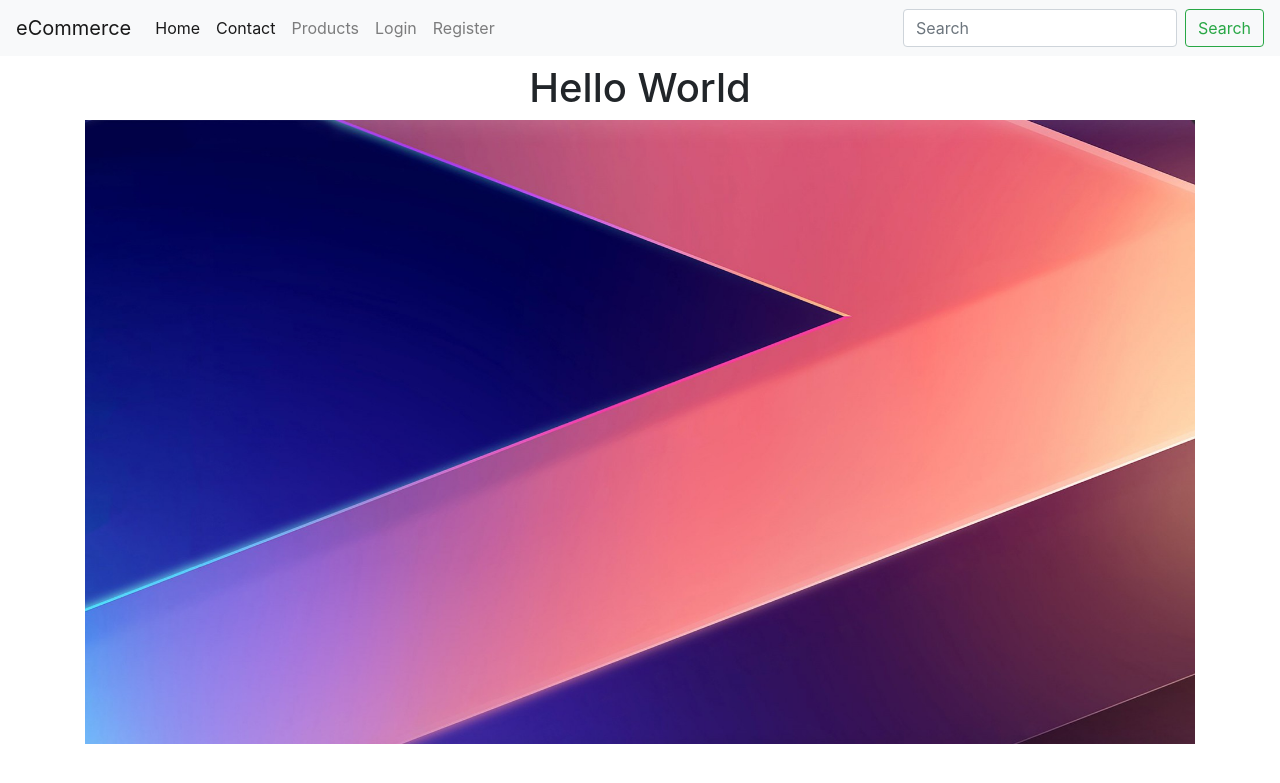
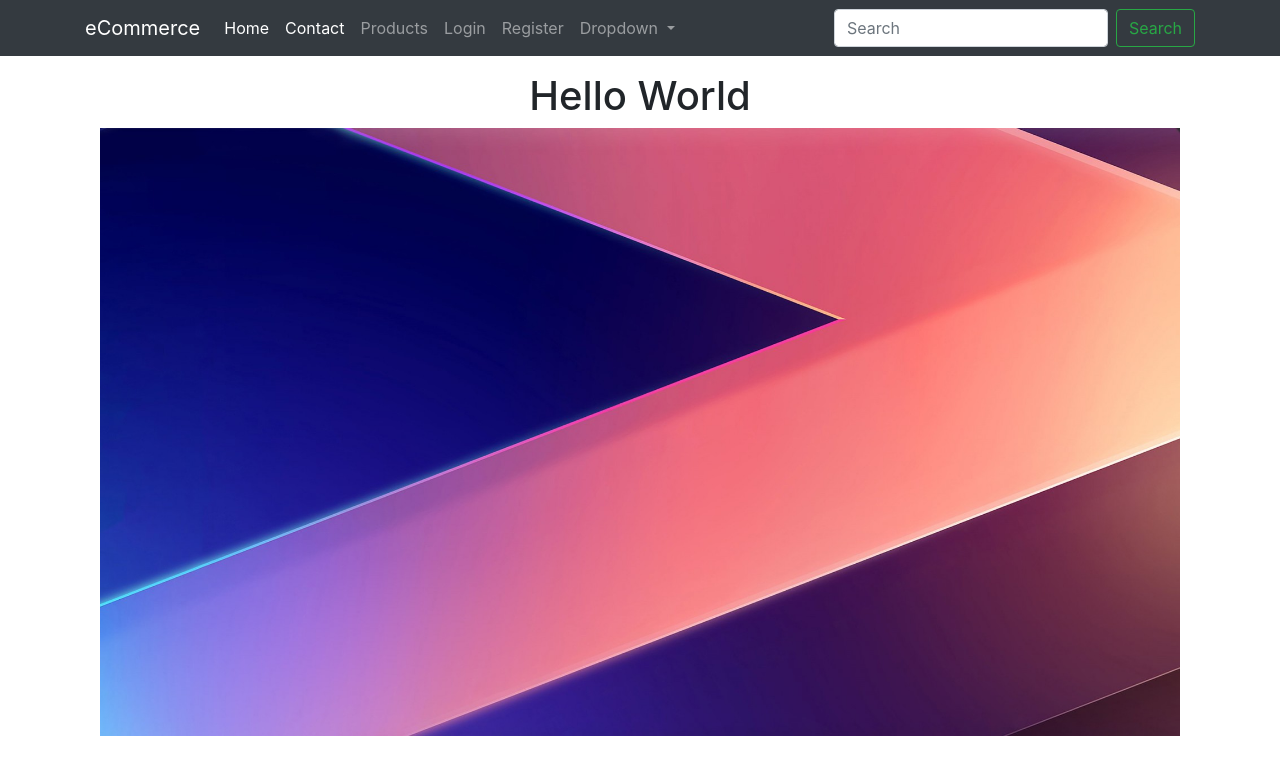
Before and after one commit to aditya2222/django-ecommerce, a Django app: page / in a window 1280 px wide. Shown: the top 783 px of the page. Run offline with Django 3.2, Linux system fonts and the light colour scheme; some libraries are stand-ins or nearby versions.

Commit message:
bootstrap integration

```diff
--- a/templates/base.html
+++ b/templates/base.html
@@ -1,19 +1,26 @@
 <!DOCTYPE html>
 <html>
+
 <head>
 	<title></title>
 	{# jquery #}
-	<script src="https://code.jquery.com/jquery-3.3.1.slim.min.js" integrity="sha384-q8i/X+965DzO0rT7abK41JStQIAqVgRVzpbzo5smXKp4YfRvH+8abtTE1Pi6jizo" crossorigin="anonymous"></script>
-	<script src="https://cdnjs.cloudflare.com/ajax/libs/popper.js/1.14.0/umd/popper.min.js" integrity="sha384-cs/chFZiN24E4KMATLdqdvsezGxaGsi4hLGOzlXwp5UZB1LY//20VyM2taTB4QvJ" crossorigin="anonymous"></script>
-	{# bootstrap #}
-	<link rel="stylesheet" href="https://stackpath.bootstrapcdn.com/bootstrap/4.1.0/css/bootstrap.min.css" integrity="sha384-9gVQ4dYFwwWSjIDZnLEWnxCjeSWFphJiwGPXr1jddIhOegiu1FwO5qRGvFXOdJZ4" crossorigin="anonymous">
-	<script src="https://stackpath.bootstrapcdn.com/bootstrap/4.1.0/js/bootstrap.min.js" integrity="sha384-uefMccjFJAIv6A+rW+L4AHf99KvxDjWSu1z9VI8SKNVmz4sk7buKt/6v9KI65qnm" crossorigin="anonymous"></script>
+	<script src="https://code.jquery.com/jquery-3.3.1.slim.min.js" integrity="sha384-q8i/X+965DzO0rT7abK41JStQIAqVgRVzpbzo5smXKp4YfRvH+8abtTE1Pi6jizo"
+	 crossorigin="anonymous"></script>
+	<script src="https://cdnjs.cloudflare.com/ajax/libs/popper.js/1.14.0/umd/popper.min.js" integrity="sha384-cs/chFZiN24E4KMATLdqdvsezGxaGsi4hLGOzlXwp5UZB1LY//20VyM2taTB4QvJ"
+	 crossorigin="anonymous"></script> {# bootstrap #}
+	<link rel="stylesheet" href="https://stackpath.bootstrapcdn.com/bootstrap/4.1.0/css/bootstrap.min.css" integrity="sha384-9gVQ4dYFwwWSjIDZnLEWnxCjeSWFphJiwGPXr1jddIhOegiu1FwO5qRGvFXOdJZ4"
+	 crossorigin="anonymous">
+	<script src="https://stackpath.bootstrapcdn.com/bootstrap/4.1.0/js/bootstrap.min.js" integrity="sha384-uefMccjFJAIv6A+rW+L4AHf99KvxDjWSu1z9VI8SKNVmz4sk7buKt/6v9KI65qnm"
+	 crossorigin="anonymous"></script>
 </head>
+
 <body>
-{% include "base/nav.html" with brand_name='eCommerce'  %}
-{% block content %}
+	{% include "base/nav.html" with brand_name='eCommerce' %}
+	<div class="container">
+		{% block content %} {% endblock content %}
 
-{% endblock content %}
+	</div>
 
 </body>
+
 </html>
--- a/templates/base/nav.html
+++ b/templates/base/nav.html
@@ -1,18 +1,21 @@
+ {# variables handling navbar active #} {% url 'home' as home_url %} {% url 'products:list' as products_list %} {% url 'logout' as logout_url %}
 
-{# variables handling navbar active #}
-{% url 'home' as home_url %}
-{% url 'products:list' as products_list %}
+<nav class="navbar navbar-expand-lg navbar-dark bg-dark mb-3">
+  <div class="container">
 
-<nav class="navbar navbar-expand-lg navbar-light bg-light">
-  <a class="navbar-brand" href="{% url 'home' %}"> {% if brand_name %}{{brand_name}}{% else %}eCommerce platform  {% endif %}</a>
-  <button class="navbar-toggler" type="button" data-toggle="collapse" data-target="#navbarSupportedContent" aria-controls="navbarSupportedContent" aria-expanded="false" aria-label="Toggle navigation">
+
+    <a class="navbar-brand" href="{% url 'home' %}"> {% if brand_name %}{{brand_name}}{% else %}eCommerce platform {% endif %}</a>
+    <button class="navbar-toggler" type="button" data-toggle="collapse" data-target="#navbarSupportedContent" aria-controls="navbarSupportedContent"
+      aria-expanded="false" aria-label="Toggle navigation">
       <span class="navbar-toggler-icon"></span>
     </button>
 
     <div class="collapse navbar-collapse" id="navbarSupportedContent">
       <ul class="navbar-nav mr-auto">
         <li class="nav-item">
-        <a class="nav-link {% if request.path == home_url %} active {% endif %}" href="{% url 'home' %}">Home <span class="sr-only">(current)</span></a>
+          <a class="nav-link {% if request.path == home_url %} active {% endif %}" href="{% url 'home' %}">Home
+            <span class="sr-only">(current)</span>
+          </a>
         </li>
         <li class="nav-item">
           <a class="nav-link {% if request.path == home_url %} active {% endif %}" href="{% url 'home' %}">Contact</a>
@@ -22,7 +25,7 @@
         </li>
         {% if request.user.is_authenticated %}
         <li class="nav-item">
-        <a class="nav-link {% if request.path == products_list %} active {% endif %}" href="{% url 'logout' %}">Logout</a>
+          <a class="nav-link {% if request.path == logout_url  %} active {% endif %}" href="{% url 'logout' %}">Logout</a>
         </li>
         {% else %}
         <li class="nav-item">
@@ -30,6 +33,19 @@
         </li>
         <li class="nav-item">
           <a class="nav-link {% if request.path == products_list %} active {% endif %}" href="{% url 'products:register' %}">Register</a>
+        </li>
+
+        <li class="nav-item dropdown">
+          <a class="nav-link dropdown-toggle" href="#" id="navbarDropdown" role="button" data-toggle="dropdown" aria-haspopup="true"
+            aria-expanded="false">
+            Dropdown
+          </a>
+          <div class="dropdown-menu" aria-labelledby="navbarDropdown">
+            <a class="dropdown-item" href="#">Action</a>
+            <a class="dropdown-item" href="#">Another action</a>
+            <div class="dropdown-divider"></div>
+            <a class="dropdown-item" href="#">Something else here</a>
+          </div>
         </li>
         {% endif %}
 
@@ -39,4 +55,5 @@
         <button class="btn btn-outline-success my-2 my-sm-0" type="submit">Search</button>
       </form>
     </div>
+  </div>
 </nav>
--- a/templates/home_page.html
+++ b/templates/home_page.html
@@ -16,7 +16,7 @@
 			<p>{{ content }}</p>
 		</div>
 	</div>
-	{% if user.si_authenticated %}
+	{% if user.is_authenticated %}
 		<div class="row">
 			<div class="col">
 				<h1>Premium</h1>
```
Also changed, not shown: db.sqlite3. Lines whose indentation alone changed are shown as unchanged.
